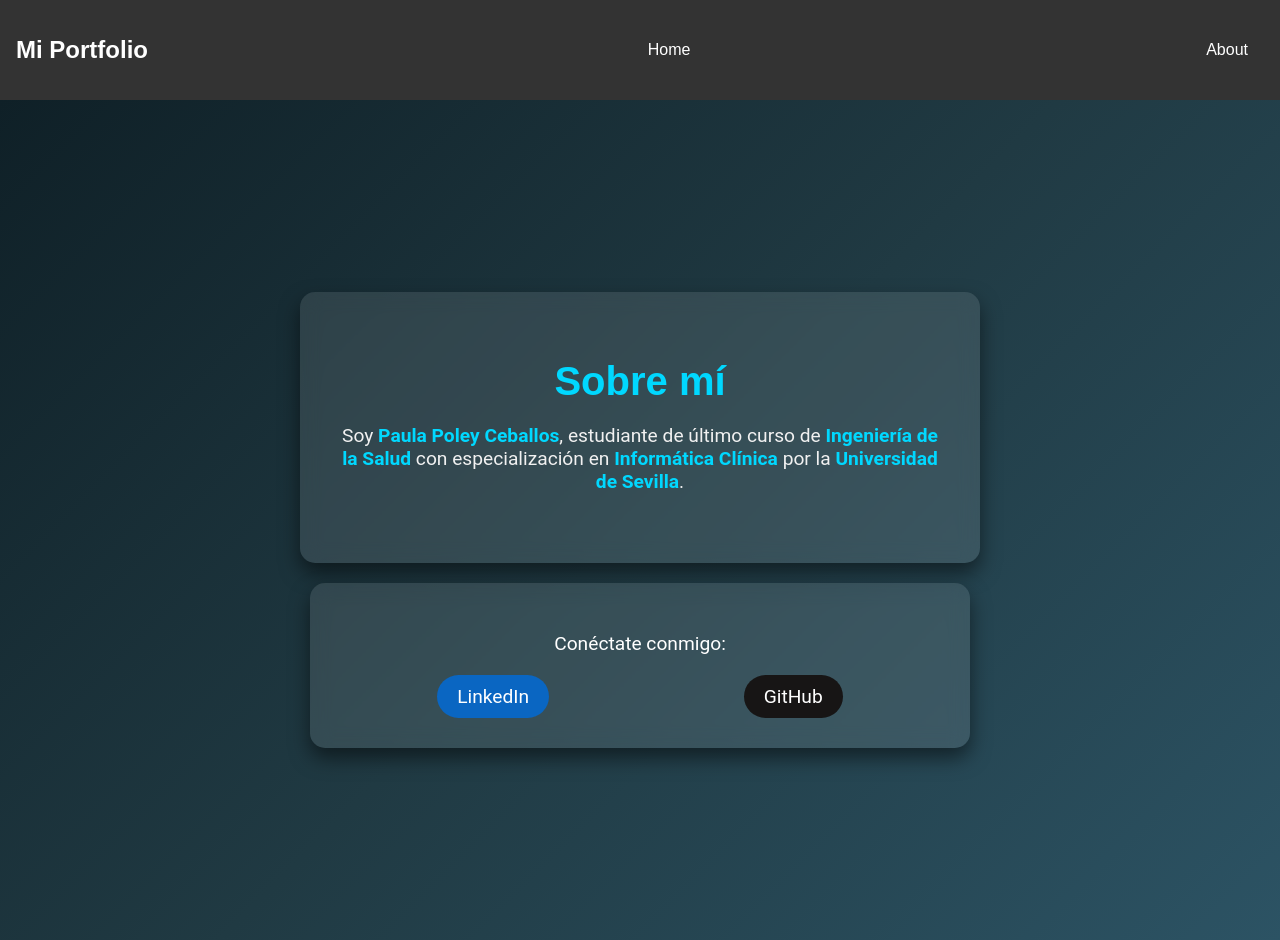
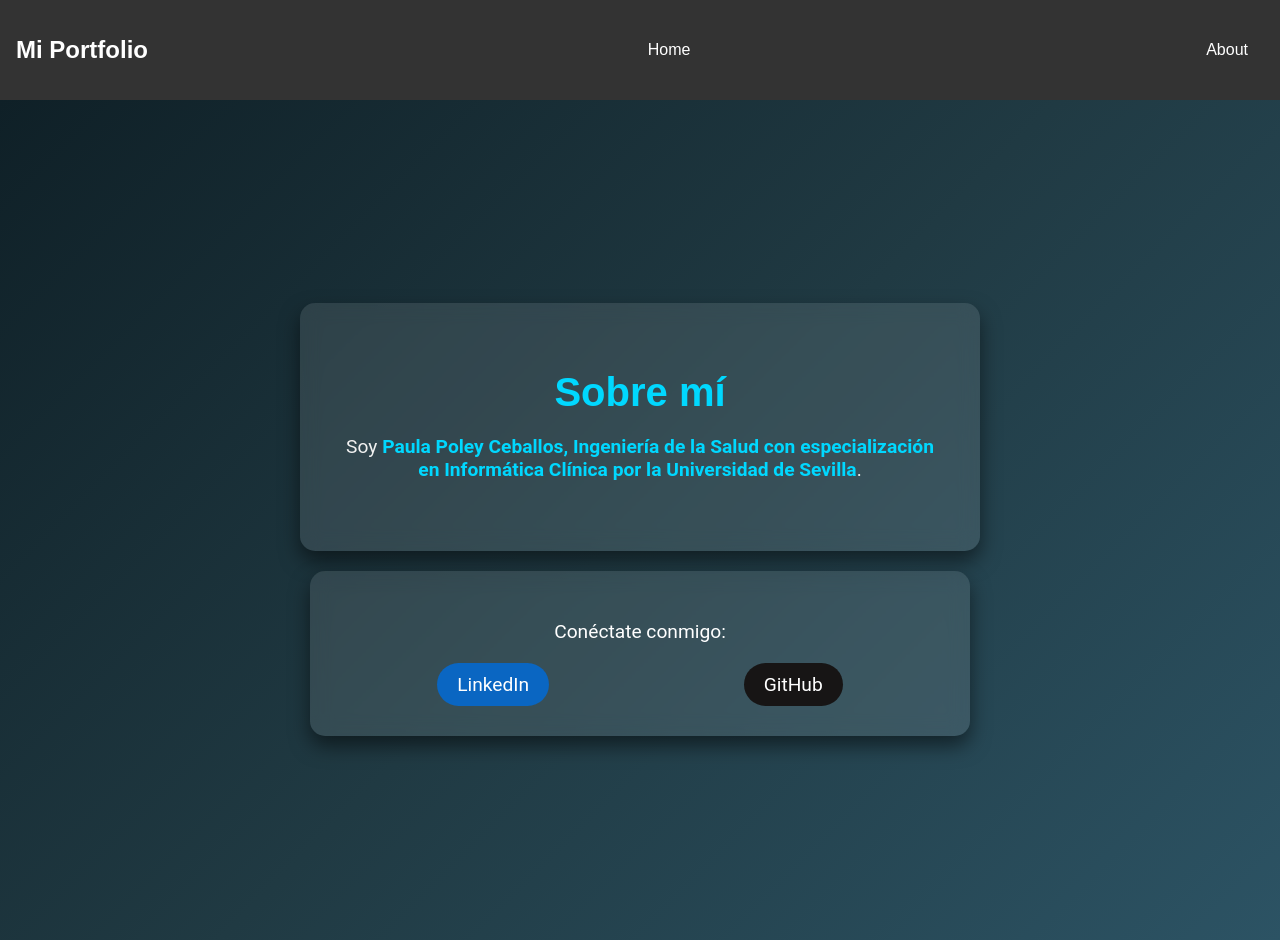
Before and after one commit to paulapoley/portfoliopaulapoley, a React (Create React App) app: page /about in a window 1280 px wide. Built offline with nearby package versions, Linux system fonts and the light colour scheme.

Commit message:
Update About.jsx

```diff
--- a/src/pages/About.jsx
+++ b/src/pages/About.jsx
@@ -7,7 +7,7 @@ const About = () => {
       <div className="about-content">
         <h1 className="about-title">Sobre mí</h1>
         <p className="about-text">
-          Soy <span className="highlight">Paula Poley Ceballos</span>, estudiante de último curso de <span className="highlight">Ingeniería de la Salud</span> con especialización en <span className="highlight">Informática Clínica</span> por la <span className="highlight">Universidad de Sevilla</span>.
+          Soy <span className="highlight">Paula Poley Ceballos, Ingeniería de la Salud con especialización en Informática Clínica por la Universidad de Sevilla</span>.
         </p>
       </div>
       <div className="about-links-container">
```
